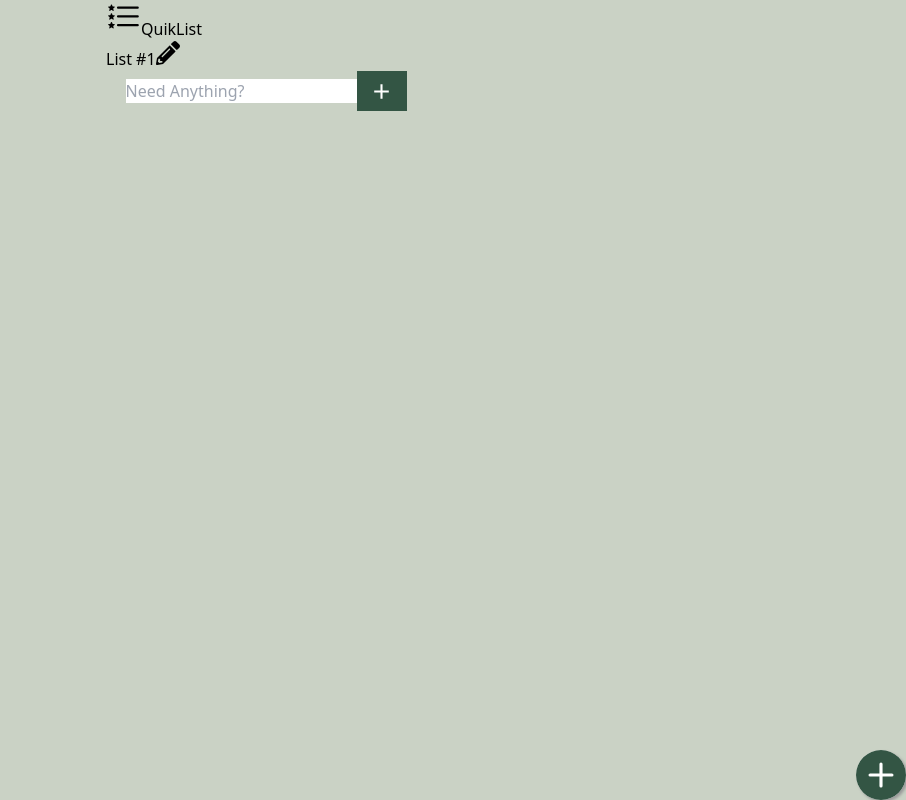
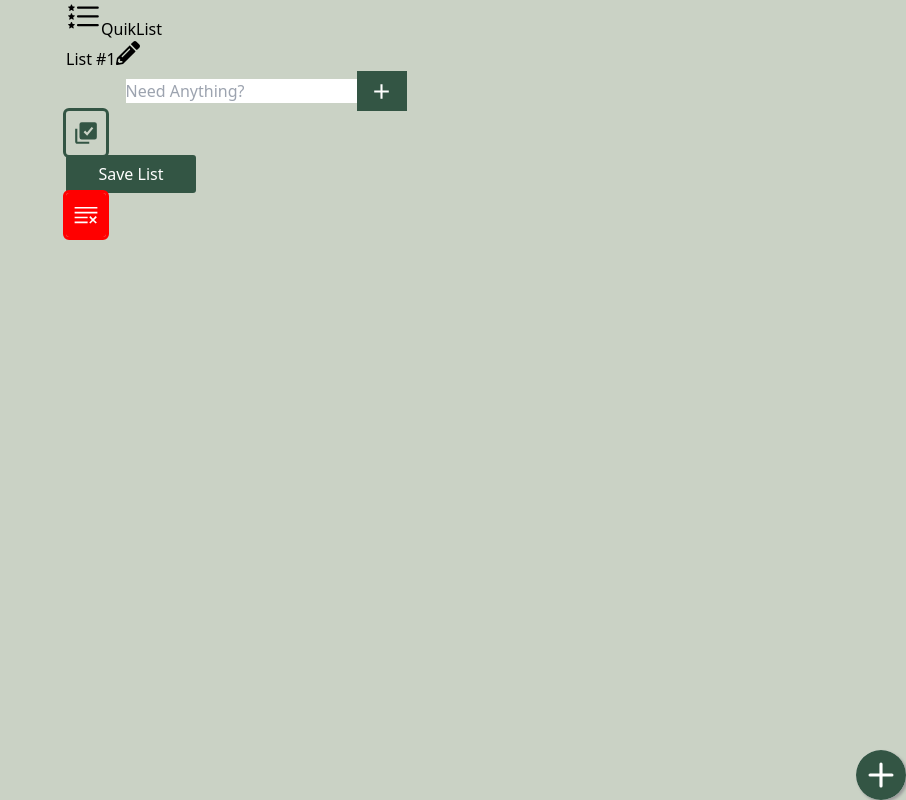
Before and after one commit to Rick3Mrtz/Grocery-List, a React (Vite) app: page / in a window 1280 px wide. Shown: the whole page, without its empty margins (374-1280 px from the left). Built offline with nearby package versions, Linux system fonts and the light colour scheme.

Commit message:
functionality of entire sideNav works fine now, passing more props, save list button populates the list on the side nav, had to move bottom buttons outside of form unfortunately, messed up styling for now, saved the saveLists to local storage properly.

```diff
--- a/src/App.css
+++ b/src/App.css
@@ -7,17 +7,6 @@ form {
   flex-direction: column;
   justify-content: center;
   align-items: center;
-}
-
-.btn {
-  width: 90px;
-  display: flex;
-  justify-content: center;
-  color: #CAD2C5;
-  background-color: #354f;
-  padding: 7px;
-  border-radius: 3px;
-  cursor: pointer;
 }
 
 .completed {
@@ -50,7 +39,7 @@ form {
 }
 
 #app-container {
-  width: 320px;
+  width: 400px;
   margin: 0 auto;
 }
 
@@ -63,6 +52,17 @@ form {
 .new-item-form {
   display: flex;
   flex-direction: row;
+}
+
+.btn {
+  width: 90px;
+  display: flex;
+  justify-content: center;
+  color: #ffffff;
+  background-color: #354f;
+  padding: 7px;
+  border-radius: 3px;
+  cursor: pointer;
 }
 
 .btn-add {
@@ -91,3 +91,25 @@ form {
   cursor: pointer;
   background-color: white;
 }
+
+#select-all {
+  /* border: #354f; */
+  outline-style: solid;
+  outline-color: #354f;
+  background-color: transparent;
+  color: #354f;
+  width: 40px;
+}
+
+#save-list {
+  width: 130px;
+}
+
+#clear-all {
+  /* border: #354f; */
+  outline-style: solid;
+  outline-color: red;
+  background-color: red;
+  color: white;
+  width: 40px;
+}
--- a/src/App.jsx
+++ b/src/App.jsx
@@ -6,6 +6,7 @@ import GroceryList from './components/GroceryList';
 import Nav from './components/Nav';
 import { FaPencilAlt } from 'react-icons/fa';
 import SideNav from './components/SideNav';
+import SaveList from './components/SaveList';
 
 function App() {
   const [todos, setTodos] = useState(() => {
@@ -19,6 +20,8 @@ function App() {
   });
 
   const [editingListName, setEditingListName] = useState(false);
+
+  const [selectedList, setSelectedList] = useState(null);
 
   // useEffect will monitor changes to 'todos' and 'listName' and save them to local storage
   useEffect(() => {
@@ -109,6 +112,7 @@ function App() {
         handleCompleteItem={handleCompleteItem}
         handleDeleteItem={handleDeleteItem}
         setTodos={setTodos}
+        // selectedList={selectedList}
       />
 
       <BottomNav />
@@ -117,7 +121,11 @@ function App() {
         savedLists={savedLists}
         setSavedLists={setSavedLists}
         setShowSideNav={setShowSideNav}
+        setSelectedList={setSelectedList}
+        listName={listName}
       />
+      <SaveList todos={todos} setSavedLists={setSavedLists} listName={listName} /> {/* Pass the necessary props */}
+
     </>
   );
 }
--- a/src/components/GroceryList.jsx
+++ b/src/components/GroceryList.jsx
@@ -2,9 +2,16 @@ import React, { useState, useEffect } from 'react';
 import { VscClose } from 'react-icons/vsc';
 import { VscCheck} from 'react-icons/vsc';
 import { BiEdit } from 'react-icons/bi';
-import SaveList from './SaveList';
 
-function GroceryList({ todos, handleCompleteItem, handleDeleteItem, setTodos }) {
+
+function GroceryList({ todos, handleCompleteItem, handleDeleteItem, setTodos, selectedList }) {
+  console.log('selectedList:', selectedList);
+  const filteredTodos = todos.filter(todo => todo.list === selectedList);
+  console.log('filteredTodos:', filteredTodos);
+  console.log('all todos:', todos);
+
+
+
   const [editedItem, setEditedItem] = useState(null);
   const [updatedTitle, setUpdatedTitle] = useState('');
 
@@ -22,6 +29,8 @@ function GroceryList({ todos, handleCompleteItem, handleDeleteItem, setTodos })
     localStorage.setItem('todos', JSON.stringify(updatedTodos));
   };
 
+
+
 //   Code below is for using a key to do a function desired
 
   const handleKeyPress = (e, id) => {
@@ -32,7 +41,9 @@ function GroceryList({ todos, handleCompleteItem, handleDeleteItem, setTodos })
 
   return (
     <>
-    {todos.length > 0 && ( // Conditionally render the div
+    {selectedList === null ? (
+        <p>Please select a list from the side navigation.</p>
+      ) : filteredTodos.length > 0 && ( // Conditionally render the div
       <div className='bg-gray-200 mx-2 px-2 py-2 h-fit mt-6 relative'>
         <div className='max-h-[43vh] overflow-y-auto'>
           <ul className='list flex flex-col justify-start items-stretch'>
@@ -84,7 +95,6 @@ function GroceryList({ todos, handleCompleteItem, handleDeleteItem, setTodos })
           </ul>
         </div>
         <div>
-          <SaveList />
         </div>
 
       </div>
--- a/src/components/InputForm.jsx
+++ b/src/components/InputForm.jsx
@@ -1,23 +1,34 @@
-import { useState } from 'react';
-
+import React, { useState, useEffect } from 'react';
 import { MdAdd } from 'react-icons/md';
 
 function InputForm({ setTodos }) {
   const [newItem, setNewItem] = useState('');
+
+  useEffect(() => {
+    console.log('input value:', newItem);
+  }, [newItem]);
 
   function handleSubmit(e) {
     e.preventDefault();
 
     // Trim the newItem to remove leading/trailing whitespace before checking if it's empty
     const trimmedNewItem = newItem.trim();
+
+    console.log('Trimmed Item:', trimmedNewItem); // Add this line
+
+
     if (trimmedNewItem !== '') {
-      setTodos((currentTodos) => [
-        ...currentTodos,
-        { id: crypto.randomUUID(), title: trimmedNewItem, completed: false },
-      ]);
+      const newItemObj = {
+        id: Math.random().toString(36).slice(2, 9), // Generates a random string as ID
+        title: trimmedNewItem,
+        completed: false,
+      };
+      setTodos((currentTodos) => [...currentTodos, newItemObj]);
     }
 
     setNewItem('');
+
+
   }
 
   return (
@@ -30,16 +41,13 @@ function InputForm({ setTodos }) {
           placeholder='Need Anything?'
           value={newItem}
           onChange={(e) => setNewItem(e.target.value)}
-                >
-                </input>
+        />
         <button type='submit' className='btn-add'>
           <MdAdd size={25} />
         </button>
-
       </form>
-            {/* <AddSave /> */}
     </>
-    )
+  );
 }
 
 export default InputForm;
--- a/src/components/SaveList.jsx
+++ b/src/components/SaveList.jsx
@@ -1,15 +1,41 @@
 import React from "react";
+import { BiSolidSelectMultiple } from 'react-icons/bi'
+import { VscClearAll } from 'react-icons/vsc'
 
-function SaveList() {
+function SaveList({ todos, setSavedLists, listName }) {
+    const handleSaveList = () => {
+        if (listName.trim() !== '' && todos.length > 0) {
+            // Create a new list using the todos
+            const newList =
+            {
+                listName: listName,
+                todos: todos
+            };
+
+            // Add the new list to savedLists state
+            setSavedLists(savedLists => [...savedLists, newList]);
+        }
+    };
+
     return (
-        <>
         <div className="w-full flex items-center justify-between">
-        <button className=' btn'>Check all</button>
-        <button className=' btn'>Save List</button>
-        <button className=' btn'>Delete all</button>
+            <button id="select-all" className='btn'>
+                <BiSolidSelectMultiple size={30} />
+            </button>
+
+            <button
+                id="save-list"
+                className='btn'
+                onClick={handleSaveList}
+            >
+                Save List
+            </button>
+
+            <button id="clear-all" className='btn'>
+                <VscClearAll size={30} />
+            </button>
         </div>
-        </>
-    )
+    );
 }
 
 export default SaveList;
--- a/src/components/SideNav.jsx
+++ b/src/components/SideNav.jsx
@@ -1,15 +1,7 @@
-import React, { useState, useEffect } from 'react';
+import { useEffect } from 'react';
 import { FaTimes } from 'react-icons/fa';
 
-function SideNav({ showSideNav, savedLists, setSavedLists, setShowSideNav }) {
-  const [newListName, setNewListName] = useState('');
-
-  const handleAddList = () => {
-    if (newListName.trim() === '') return;
-    setSavedLists([...savedLists, newListName]);
-    setNewListName('');
-  };
-
+function SideNav({ showSideNav, savedLists, setSavedLists, setShowSideNav, setSelectedList, listName }) {
   const handleDeleteList = (index) => {
     const updatedLists = [...savedLists];
     updatedLists.splice(index, 1);
@@ -19,6 +11,8 @@ function SideNav({ showSideNav, savedLists, setSavedLists, setShowSideNav }) {
   useEffect(() => {
     localStorage.setItem('savedLists', JSON.stringify(savedLists));
   }, [savedLists]);
+
+
 
   return (
     <>
@@ -31,29 +25,15 @@ function SideNav({ showSideNav, savedLists, setSavedLists, setShowSideNav }) {
             </button>
           </div>
           <ul>
-            {savedLists.map((listName, index) => (
-              <li key={index} className='flex justify-between items-center mb-2'>
-                <span>{listName}</span>
+            {savedLists.map((list, index) => (
+                <li key={index} className='flex justify-between items-center mb-2'>
+                <span>{list.listName}</span>
                 <button onClick={() => handleDeleteList(index)}>
                   <FaTimes size={16} color='red' />
                 </button>
               </li>
             ))}
           </ul>
-          <div className='mt-4'>
-            <input
-              type='text'
-              placeholder='Enter list name'
-              className='w-full px-2 py-1 rounded'
-              value={newListName}
-              onChange={(e) => setNewListName(e.target.value)}
-              onKeyDown={(e) => {
-                if (e.key === 'Enter') {
-                  handleAddList();
-                }
-              }}
-            />
-          </div>
         </div>
       )}
     </>
```
Lines whose indentation alone changed are shown as unchanged.
